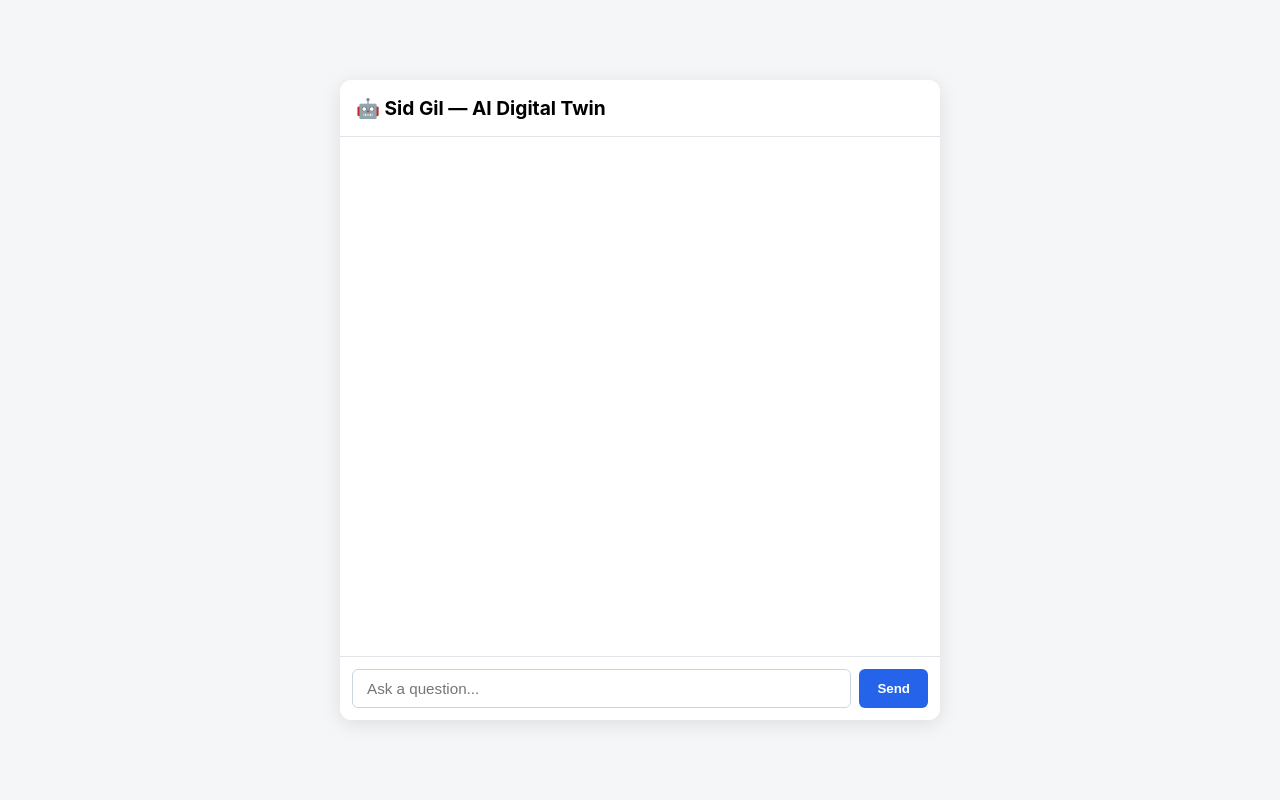
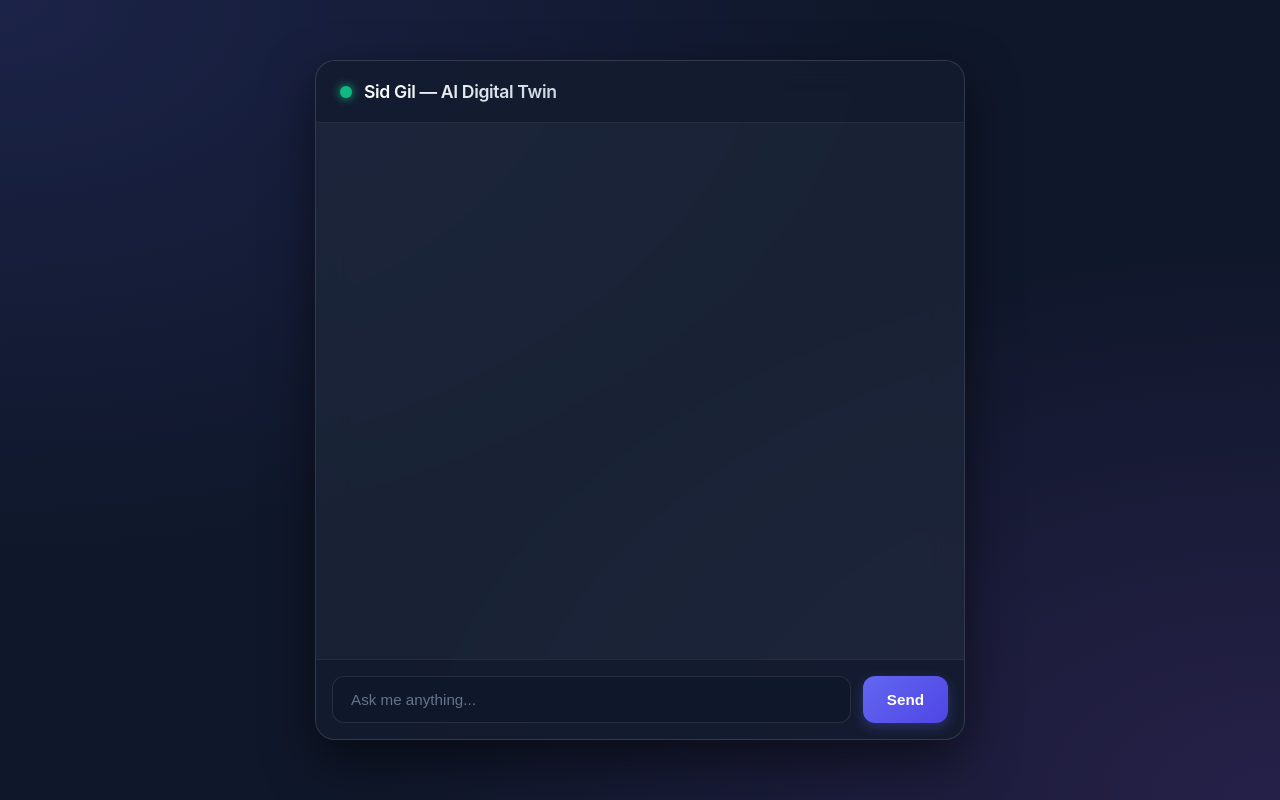
Before and after one commit to ebridgeeuropeltd-ops/sid-gil-chat, a plain HTML site: page index.html in a window 1280 px wide. Drawn offline with Linux system fonts and the light colour scheme.

Commit message:
Update index.html

```diff
--- a/index.html
+++ b/index.html
@@ -5,99 +5,196 @@
   <meta name="viewport" content="width=device-width, initial-scale=1.0">
   <title>Sid Gil — AI Digital Twin</title>
   <style>
+    * {
+      box-sizing: border-box;
+      margin: 0;
+      padding: 0;
+    }
+
     body {
-      font-family: -apple-system, BlinkMacSystemFont, "Segoe UI", Roboto, sans-serif;
-      background-color: #f4f6f8;
+      font-family: -apple-system, BlinkMacSystemFont, "Segoe UI", Roboto, Helvetica, Arial, sans-serif;
+      background: #0f172a;
+      background-image:
+        radial-gradient(at 0% 0%, rgba(99, 102, 241, 0.15) 0px, transparent 50%),
+        radial-gradient(at 100% 100%, rgba(168, 85, 247, 0.15) 0px, transparent 50%);
       display: flex;
       justify-content: center;
       align-items: center;
-      height: 100vh;
-      margin: 0;
+      min-height: 100vh;
+      color: #f8fafc;
     }
+
     .chat-container {
-      width: 100%;
-      max-width: 600px;
-      height: 80vh;
-      background: #ffffff;
-      border-radius: 12px;
-      box-shadow: 0 4px 20px rgba(0,0,0,0.1);
+      width: 90%;
+      max-width: 650px;
+      height: 85vh;
+      background: rgba(30, 41, 59, 0.7);
+      backdrop-filter: blur(16px);
+      -webkit-backdrop-filter: blur(16px);
+      border: 1px solid rgba(255, 255, 255, 0.1);
+      border-radius: 20px;
+      box-shadow: 0 20px 50px rgba(0, 0, 0, 0.5);
       display: flex;
       flex-direction: column;
       overflow: hidden;
     }
+
     .chat-header {
-      padding: 16px;
-      background: #ffffff;
-      border-bottom: 1px solid #e1e4e8;
-      font-size: 1.2rem;
-      font-weight: bold;
+      padding: 20px 24px;
+      background: rgba(15, 23, 42, 0.6);
+      border-bottom: 1px solid rgba(255, 255, 255, 0.08);
+      display: flex;
+      align-items: center;
+      gap: 12px;
     }
+
+    .avatar-status {
+      position: relative;
+      width: 12px;
+      height: 12px;
+      background-color: #10b981;
+      border-radius: 50%;
+      box-shadow: 0 0 10px #10b981;
+    }
+
+    .header-title {
+      font-size: 1.1rem;
+      font-weight: 600;
+      letter-spacing: -0.02em;
+      background: linear-gradient(135deg, #ffffff 0%, #cbd5e1 100%);
+      -webkit-background-clip: text;
+      -webkit-text-fill-color: transparent;
+    }
+
     .chat-box {
       flex: 1;
-      padding: 16px;
+      padding: 24px;
       overflow-y: auto;
       display: flex;
       flex-direction: column;
-      gap: 12px;
+      gap: 16px;
+      scroll-behavior: smooth;
     }
+
+    .chat-box::-webkit-scrollbar {
+      width: 6px;
+    }
+
+    .chat-box::-webkit-scrollbar-thumb {
+      background: rgba(255, 255, 255, 0.1);
+      border-radius: 10px;
+    }
+
     .message {
       max-width: 80%;
-      padding: 10px 14px;
-      border-radius: 8px;
-      line-height: 1.4;
+      padding: 12px 18px;
+      border-radius: 16px;
+      line-height: 1.5;
       font-size: 0.95rem;
+      word-wrap: break-word;
+      animation: fadeIn 0.25s ease-out forwards;
     }
+
+    @keyframes fadeIn {
+      from { opacity: 0; transform: translateY(8px); }
+      to { opacity: 1; transform: translateY(0); }
+    }
+
     .user {
       align-self: flex-end;
-      background-color: #2563eb;
-      color: white;
+      background: linear-gradient(135deg, #6366f1 0%, #4f46e5 100%);
+      color: #ffffff;
+      border-bottom-right-radius: 4px;
+      box-shadow: 0 4px 12px rgba(99, 102, 241, 0.25);
     }
+
     .bot {
       align-self: flex-start;
-      background-color: #f1f5f9;
-      color: #0f172a;
+      background: #334155;
+      color: #f1f5f9;
+      border-bottom-left-radius: 4px;
+      border: 1px solid rgba(255, 255, 255, 0.05);
     }
+
     .error {
       align-self: flex-start;
-      background-color: #fee2e2;
-      color: #991b1b;
+      background: rgba(239, 68, 68, 0.15);
+      border: 1px solid rgba(239, 68, 68, 0.3);
+      color: #fca5a5;
     }
+
     .input-container {
       display: flex;
-      padding: 12px;
-      border-top: 1px solid #e1e4e8;
-      background: #ffffff;
+      padding: 16px;
+      gap: 12px;
+      background: rgba(15, 23, 42, 0.6);
+      border-top: 1px solid rgba(255, 255, 255, 0.08);
     }
+
     input {
       flex: 1;
-      padding: 10px 14px;
-      border: 1px solid #cbd5e1;
-      border-radius: 6px;
+      padding: 14px 18px;
+      background: #0f172a;
+      border: 1px solid rgba(255, 255, 255, 0.1);
+      border-radius: 12px;
       outline: none;
       font-size: 0.95rem;
+      color: #f8fafc;
+      transition: border-color 0.2s ease, box-shadow 0.2s ease;
     }
+
+    input::placeholder {
+      color: #64748b;
+    }
+
+    input:focus {
+      border-color: #6366f1;
+      box-shadow: 0 0 0 3px rgba(99, 102, 241, 0.2);
+    }
+
     button {
-      margin-left: 8px;
-      padding: 10px 18px;
-      background-color: #2563eb;
+      padding: 0 24px;
+      background: linear-gradient(135deg, #6366f1 0%, #4f46e5 100%);
       color: white;
       border: none;
-      border-radius: 6px;
+      border-radius: 12px;
       cursor: pointer;
       font-weight: 600;
+      font-size: 0.95rem;
+      transition: transform 0.1s ease, opacity 0.2s ease, box-shadow 0.2s ease;
+      box-shadow: 0 4px 12px rgba(99, 102, 241, 0.3);
     }
+
+    button:hover {
+      opacity: 0.95;
+      transform: translateY(-1px);
+    }
+
+    button:active {
+      transform: translateY(0);
+    }
+
     button:disabled {
-      background-color: #94a3b8;
+      background: #475569;
+      opacity: 0.5;
+      cursor: not-allowed;
+      box-shadow: none;
+      transform: none;
     }
   </style>
 </head>
 <body>
 
 <div class="chat-container">
-  <div class="chat-header">🤖 Sid Gil — AI Digital Twin</div>
+  <div class="chat-header">
+    <div class="avatar-status"></div>
+    <div class="header-title">Sid Gil — AI Digital Twin</div>
+  </div>
+
   <div class="chat-box" id="chatBox"></div>
+
   <div class="input-container">
-    <input type="text" id="userInput" placeholder="Ask a question..." onkeydown="if(event.key === 'Enter') send()">
+    <input type="text" id="userInput" placeholder="Ask me anything..." onkeydown="if(event.key === 'Enter') send()">
     <button id="sendBtn" onclick="send()">Send</button>
   </div>
 </div>
```
